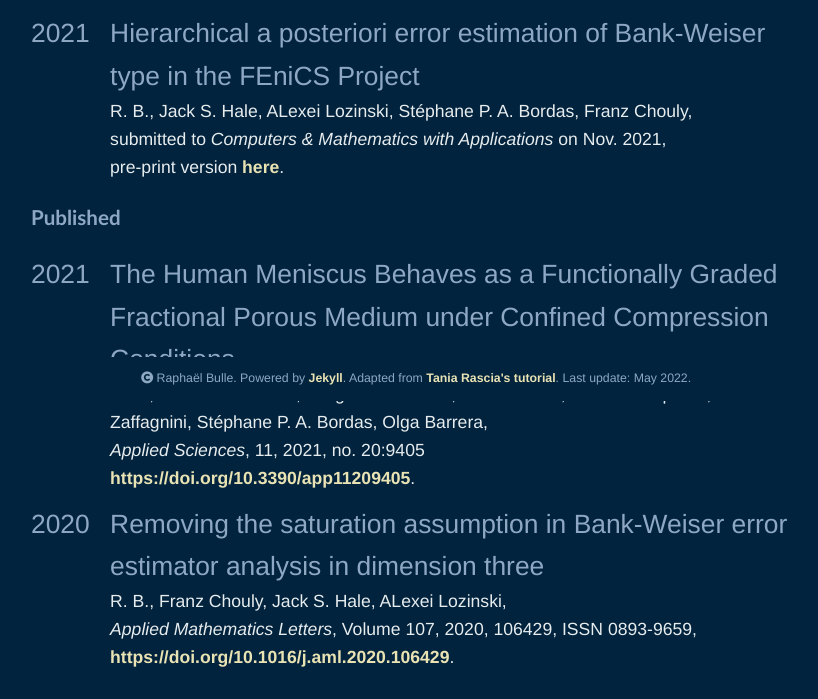
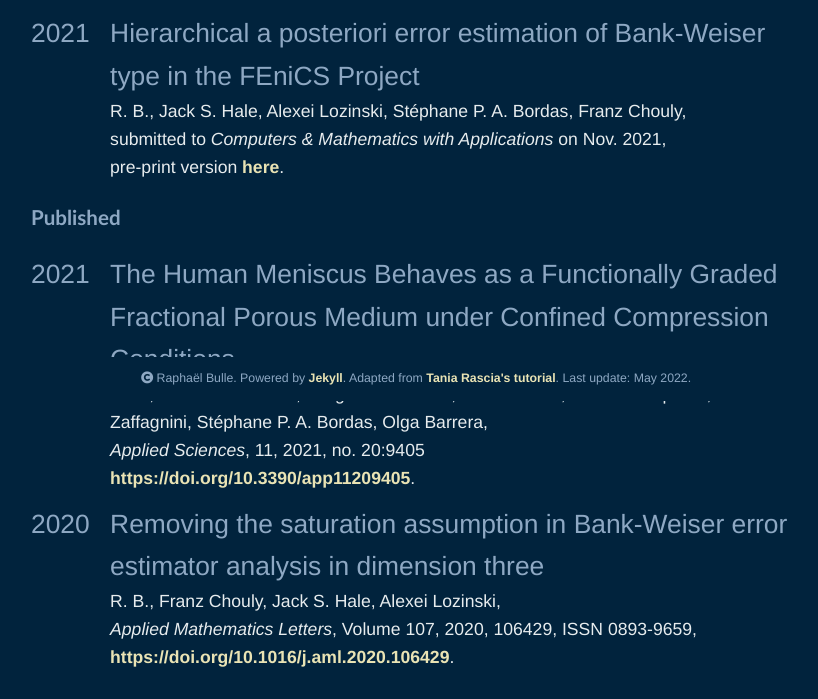
Before and after one commit to rbulle/rbulle.github.io, a Jekyll site: the page built from _pages/02_papers.md, in a window 1280 px wide. Shown: the part 499-1198 px from the top of the page, without its empty margins (224-1042 px from the left). Built offline with Jekyll 4.4.1, drawn with Linux system fonts in a browser that asks for light colours.

```diff
--- a/_pages/02_papers.md
+++ b/_pages/02_papers.md
@@ -17,7 +17,7 @@ permalink: /papers/
   </div>
   <div><large>2021</large></div>
   <div><large>Hierarchical a posteriori error estimation of Bank-Weiser type in the FEniCS Project</large><br />
-  R. B., Jack S. Hale, ALexei Lozinski, Stéphane P. A. Bordas, Franz Chouly,<br />
+  R. B., Jack S. Hale, Alexei Lozinski, Stéphane P. A. Bordas, Franz Chouly,<br />
   submitted to <i>Computers & Mathematics with Applications</i> on Nov. 2021,<br />
   pre-print version <a href="https://doi.org/10.48550/arXiv.2102.04360" target=_blank>here</a>.
   </div>
@@ -34,7 +34,7 @@ permalink: /papers/
   </div>
   <div><large>2020</large></div>
   <div><large>Removing the saturation assumption in Bank-Weiser error estimator analysis in dimension three</large><br />
-  R. B., Franz Chouly, Jack S. Hale, ALexei Lozinski,<br />
+  R. B., Franz Chouly, Jack S. Hale, Alexei Lozinski,<br />
   <i>Applied Mathematics Letters</i>, Volume 107, 2020, 106429, ISSN 0893-9659,<br />
   <a href="https://doi.org/10.1016/j.aml.2020.106429" target=_blank>https://doi.org/10.1016/j.aml.2020.106429</a>.
   </div>
```
